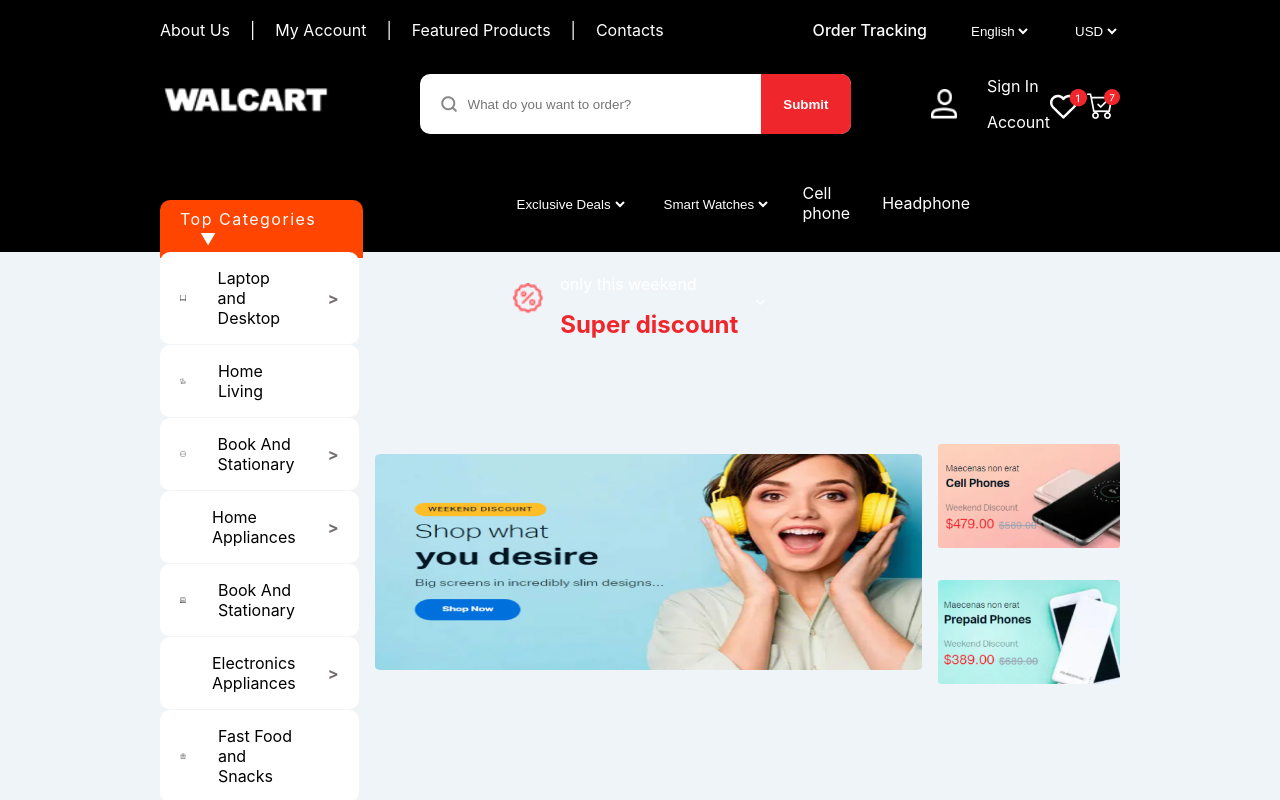
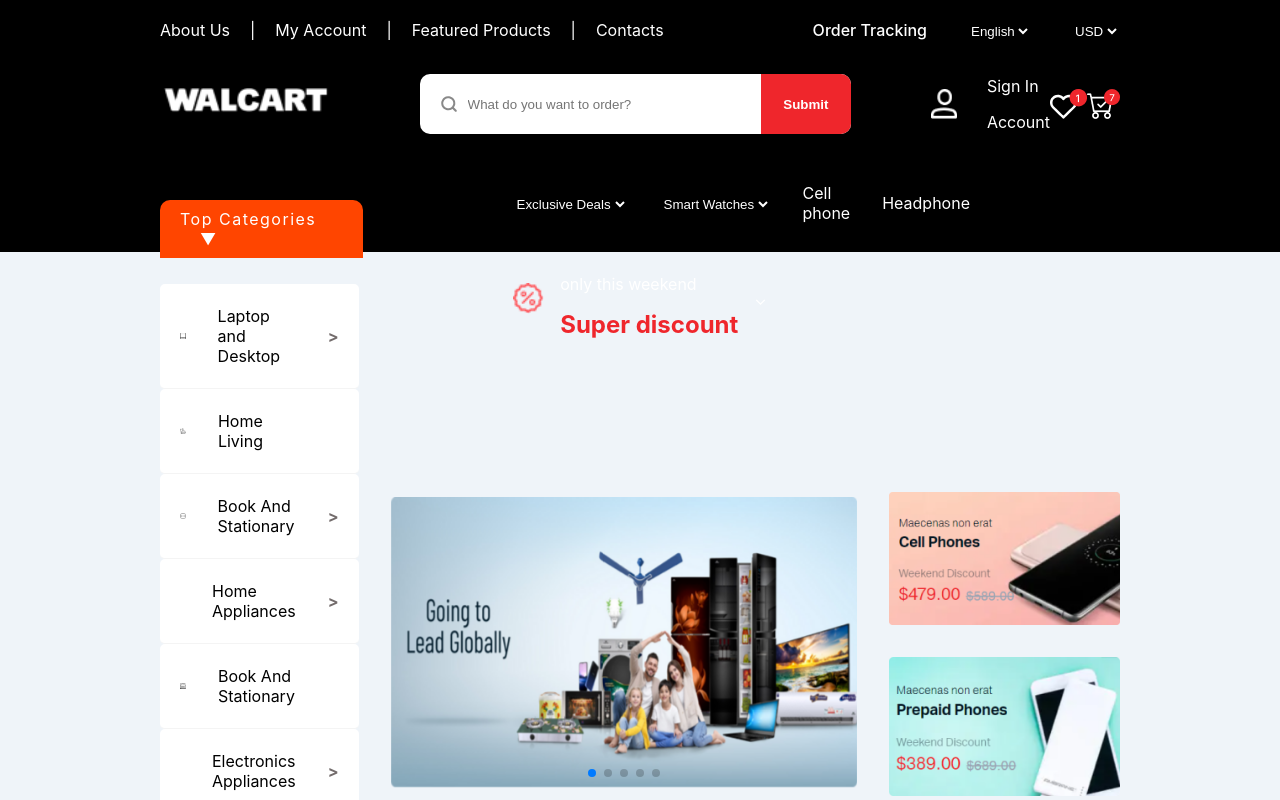
Before and after one commit to rejoanafridi/walcart, a Next.js app: page / in a window 1280 px wide. Shown: the top 800 px of the page. Built offline with nearby package versions, Linux system fonts and the light colour scheme.

Commit message:
carousal added

```diff
--- a/components/Section/SectionCategory.js
+++ b/components/Section/SectionCategory.js
@@ -11,7 +11,9 @@ const SectionCategory = () => {
 
 	return (
 		<div className={productCss.container}>
-			<h3>Popular Product Categories</h3>
+			<div className={productCss.section_title}>
+				<h2>Popular Product Categories</h2>
+			</div>
 			<div className={productCss.product_row}>
 				{products.map((product, id) => (
 					<React.Fragment key={id}>
--- a/components/banner/Banner.js
+++ b/components/banner/Banner.js
@@ -4,6 +4,15 @@ import Image from "next/image";
 import React, { useEffect, useState } from "react";
 import bs from "../../styles/Banner.module.css";
 import Categories from "../utils/Categories";
+
+import { Swiper, SwiperSlide } from "swiper/react";
+
+// Import Swiper styles
+import "swiper/css";
+import "swiper/css/pagination";
+import "swiper/css/autoplay";
+// import required modules
+import { Pagination } from "swiper";
 
 const Banner = () => {
 	// const [data, setData] = useState([]);
@@ -24,14 +33,35 @@ const Banner = () => {
 						<Categories key={idx} props={data} />
 					))}
 				</div>
-				<div className={bs.banner_thumbnail}>
-					<div>
-						<Image src="/images/banner/image 3.png" width={960} height={380} />
-					</div>
-				</div>
+
+				<Swiper
+					pagination={true}
+					modules={[Pagination]}
+					className={bs.banner_thumbnail}
+					autoplay={{ delay: 2500 }}
+				>
+					<SwiperSlide className={bs.banner_img}>
+						<img src="/images/banner/banner-1.png" alt="" />
+					</SwiperSlide>
+					<SwiperSlide className={bs.banner_img}>
+						<img src="/images/banner/image 3.png" />
+					</SwiperSlide>
+					<SwiperSlide className={bs.banner_img}>
+						<img src="/images/banner/image 3.png" />
+					</SwiperSlide>
+					<SwiperSlide className={bs.banner_img}>
+						<img src="/images/banner/image 3.png" />
+					</SwiperSlide>
+					<SwiperSlide className={bs.banner_img}>
+						<img src="/images/banner/image 3.png" />
+					</SwiperSlide>
+				</Swiper>
+
 				<div className={bs.banner_side_image}>
-					<Image src="/images/banner/image 4.png" width={280} height={160} />
-					<Image src="/images/banner/image 5.png" width={280} height={160} />
+					{/* <Image src="/images/banner/image 4.png" width={300} height={200} /> */}
+					<img src="/images/banner/image 4.png" />
+					{/* <Image src="/images/banner/image 5.png" width={300} height={200} /> */}
+					<img src="/images/banner/image 5.png" />
 				</div>
 			</div>
 		</div>
--- a/components/layout/Layout.js
+++ b/components/layout/Layout.js
@@ -13,6 +13,7 @@ const Layout = ({ children }) => {
 			<main className={styles.main}>
 				<Banner />
 				<SectionCategory />
+
 				{children}
 			</main>
 		</div>
--- a/styles/Banner.module.css
+++ b/styles/Banner.module.css
@@ -1,28 +1,40 @@
 .container {
-	padding: 0 10rem;
-
+	padding: 2rem 10rem;
 }
 .banner_row {
 	display: flex;
 	justify-content: center;
 	align-items: center;
-	gap: 1rem;
+	gap: 2rem;
 }
 .banner_category {
 	flex: 1 1 20%;
 }
 
 .banner_thumbnail {
-	flex: 1 1 60%;
+	flex: 1 1 53.5%;
+}
+
+.banner_img {
+	width: 100%;
+	object-fit: cover;
+}
+.banner_img img {
+	/* object-fit: contain; */
+	width: 100%;
 }
 
 .banner_side_image {
-	flex: 1 1 20%;
+	flex: 1 1 26.5%;
 	display: flex;
 	justify-content: center;
 	align-items: center;
 	flex-direction: column;
 	gap: 2rem;
+}
+.banner_side_image img {
+	width: 100%;
+	object-fit: cover;
 }
 
 .category_items {
@@ -31,13 +43,13 @@
 	align-items: center;
 	background-color: #ffffff;
 	border-bottom: 1px solid #f4f4f4;
-	padding: 0 20px;
+	padding: 6px 20px;
 	gap: 2rem;
 	font-size: 1rem;
 	text-align: left;
 	font-weight: 400;
 	cursor: pointer;
-	border-radius: 10px;
+	border-radius: 5px;
 }
 .category_items:hover {
 	background: #fff2f2;
--- a/styles/Product.module.css
+++ b/styles/Product.module.css
@@ -1,5 +1,8 @@
 .container {
 	padding: 0 10rem;
+}
+.section_title h2 {
+	font-weight: 700;
 }
 .product_row {
 	display: flex;
@@ -18,5 +21,5 @@
 	display: flex;
 	justify-content: space-around;
 	align-items: center;
-	border-radius: 10px;
+	border-radius: 5px;
 }
--- a/styles/Swiper.module.css
+++ b/styles/Swiper.module.css
@@ -1,6 +1,16 @@
 .swiper {
 	width: 100%;
 	height: 100%;
+}
+
+.banner_img {
+	width: 100%;
+
+	object-fit: cover;
+}
+.banner_img img {
+	/* object-fit: contain; */
+	width: 100%;
 }
 
 .swiper_slide {
```
Also changed, not shown: components/banner/Carousal.js (deleted, +0 -11 lines), public/images/banner/banner-1.png (added), 1 other file (tests, documents, lock files or other folders).
